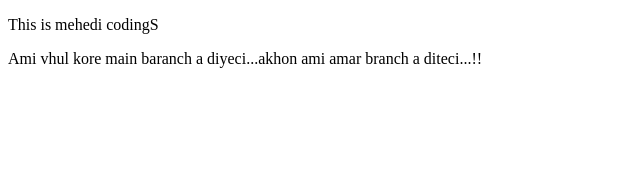
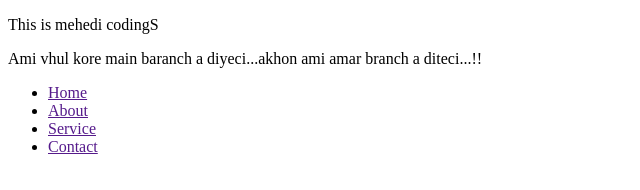
Before and after one commit to Ashikur-ai/Diploma113, a plain HTML site: page index.html in a window 1280 px wide. Shown: the whole page, without its empty margins (0-640 px from the left). Drawn offline with Linux system fonts and the light colour scheme.

Commit message:
navbar added

```diff
--- a/index.html
+++ b/index.html
@@ -11,6 +11,14 @@
 
 <p>This is mehedi codingS</p>
 <p>Ami vhul kore main baranch a diyeci...akhon ami amar branch a diteci...!!</p>
+<nav>
+    <ul>
+        <li><a href="">Home</a></li>
+        <li><a href="">About</a></li>
+        <li><a href="">Service</a></li>
+        <li><a href="">Contact</a></li>
+    </ul>
+</nav>
 
 
 
```
